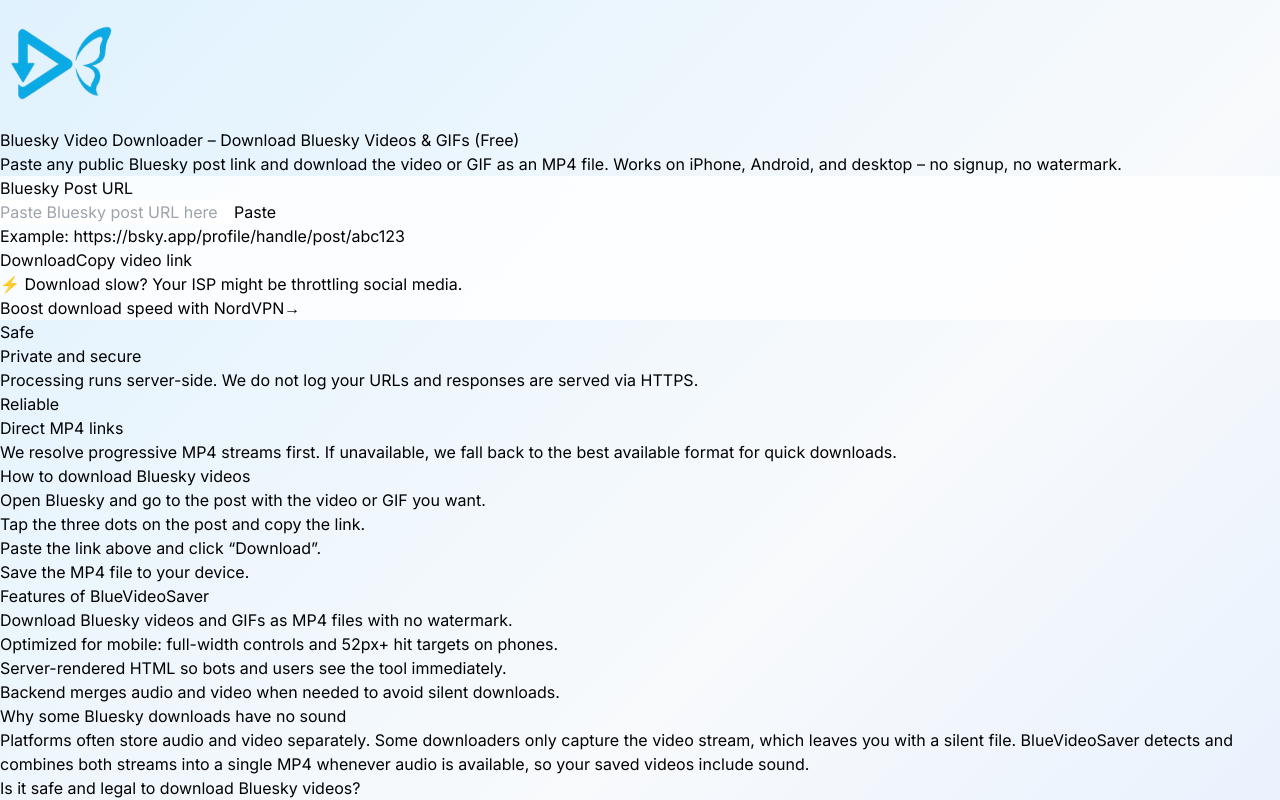
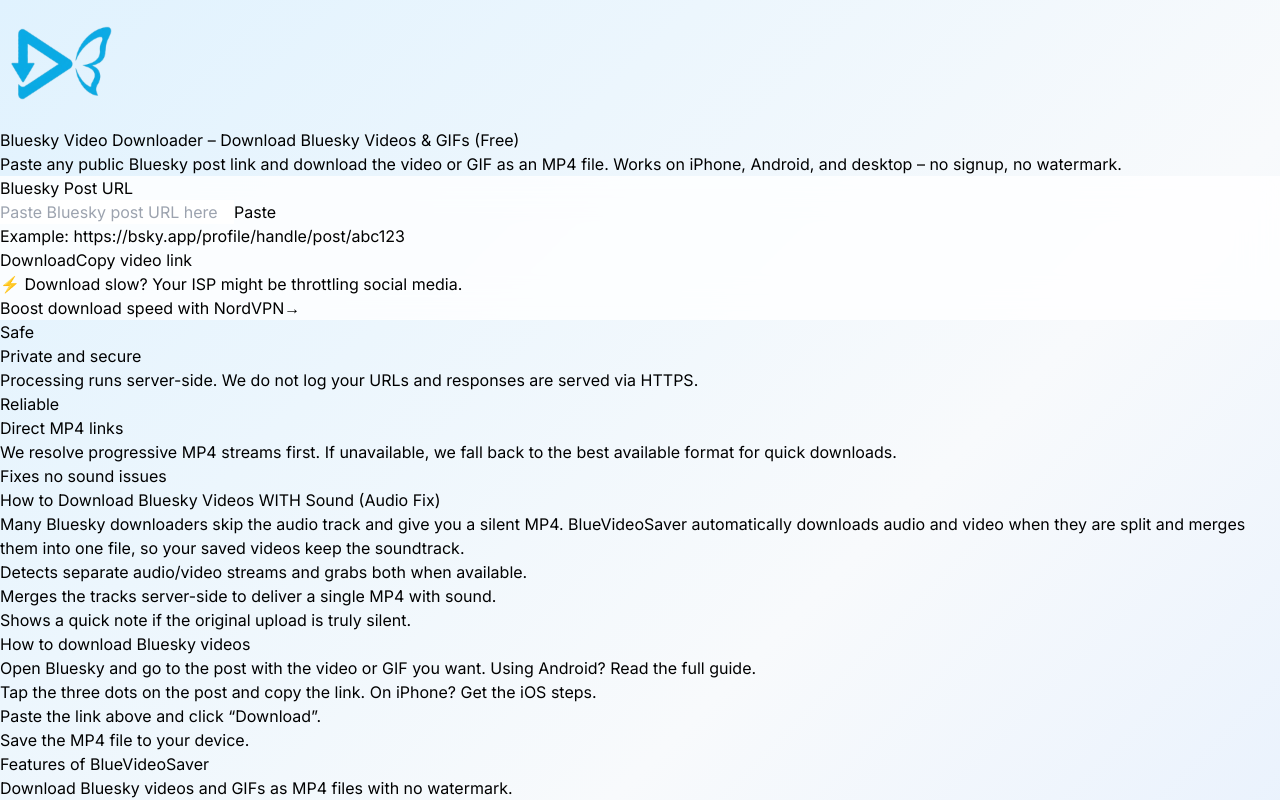
Before and after one commit to samiKhairy/BlueVideoDownloader, a Next.js app: page / in a window 1280 px wide. Shown: the top 800 px of the page. Built offline with nearby package versions, Linux system fonts and the light colour scheme.

Commit message:
Add CTAs and highlight audio fix

```diff
--- a/app/layout.tsx
+++ b/app/layout.tsx
@@ -92,10 +92,11 @@
   manifest: '/site.webmanifest',
   icons: {
     icon: [
-      { rel: 'icon', url: '/favicon.ico' },
+      { rel: 'icon', url: '/favicon.ico', sizes: '48x48', type: 'image/x-icon' },
       { rel: 'icon', url: '/favicon-32x32.png', sizes: '32x32', type: 'image/png' },
       { rel: 'icon', url: '/favicon-16x16.png', sizes: '16x16', type: 'image/png' }
     ],
+    shortcut: [{ rel: 'shortcut icon', url: '/favicon.ico', sizes: '48x48', type: 'image/x-icon' }],
     apple: [{ rel: 'apple-touch-icon', url: '/apple-touch-icon.png', sizes: '180x180' }]
   }
 
--- a/app/page.tsx
+++ b/app/page.tsx
@@ -25,11 +25,38 @@
         </div>
       </section>
 
+      <section className="w-full max-w-3xl mt-10 space-y-4 rounded-2xl border border-sky-100 bg-sky-50 p-6 shadow-sm">
+        <div className="inline-flex items-center gap-2 rounded-full bg-sky-100 px-3 py-1 text-xs font-semibold text-sky-900">
+          <span className="h-2 w-2 rounded-full bg-green-500" aria-hidden />
+          Fixes no sound issues
+        </div>
+        <h2 className="text-xl md:text-2xl font-semibold">How to Download Bluesky Videos WITH Sound (Audio Fix)</h2>
+        <p className="text-sm md:text-base text-gray-700 text-left">
+          Many Bluesky downloaders skip the audio track and give you a silent MP4. BlueVideoSaver automatically downloads audio
+          and video when they are split and merges them into one file, so your saved videos keep the soundtrack.
+        </p>
+        <ul className="list-disc pl-5 space-y-2 text-sm md:text-base text-gray-700 text-left">
+          <li>Detects separate audio/video streams and grabs both when available.</li>
+          <li>Merges the tracks server-side to deliver a single MP4 with sound.</li>
+          <li>Shows a quick note if the original upload is truly silent.</li>
+        </ul>
+      </section>
+
       <section className="w-full max-w-3xl mt-12 space-y-4">
         <h2 className="text-xl md:text-2xl font-semibold">How to download Bluesky videos</h2>
         <ol className="list-decimal pl-5 space-y-2 text-sm md:text-base text-gray-700 text-left">
-          <li>Open Bluesky and go to the post with the video or GIF you want.</li>
-          <li>Tap the three dots on the post and copy the link.</li>
+          <li>
+            Open Bluesky and go to the post with the video or GIF you want.{' '}
+            <Link href="/blog/download-bluesky-video-android" className="underline font-semibold text-sky-700">
+              Using Android? Read the full guide.
+            </Link>
+          </li>
+          <li>
+            Tap the three dots on the post and copy the link.{' '}
+            <Link href="/blog/download-bluesky-video-iphone" className="underline font-semibold text-sky-700">
+              On iPhone? Get the iOS steps.
+            </Link>
+          </li>
           <li>Paste the link above and click “Download”.</li>
           <li>Save the MP4 file to your device.</li>
         </ol>
@@ -43,15 +70,6 @@
           <li>Server-rendered HTML so bots and users see the tool immediately.</li>
           <li>Backend merges audio and video when needed to avoid silent downloads.</li>
         </ul>
-      </section>
-
-      <section className="w-full max-w-3xl mt-10 space-y-3">
-        <h2 className="text-xl md:text-2xl font-semibold">Why some Bluesky downloads have no sound</h2>
-        <p className="text-sm md:text-base text-gray-700 text-left">
-          Platforms often store audio and video separately. Some downloaders only capture the video stream, which leaves you with
-          a silent file. BlueVideoSaver detects and combines both streams into a single MP4 whenever audio is available, so your
-          saved videos include sound.
-        </p>
       </section>
 
       <section className="w-full max-w-3xl mt-10 space-y-3">
```
Also changed, not shown: app/blog/posts.tsx (+56 -0 lines).
